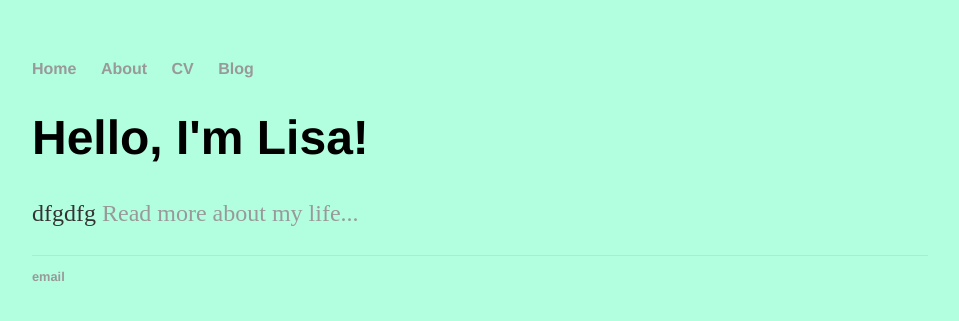
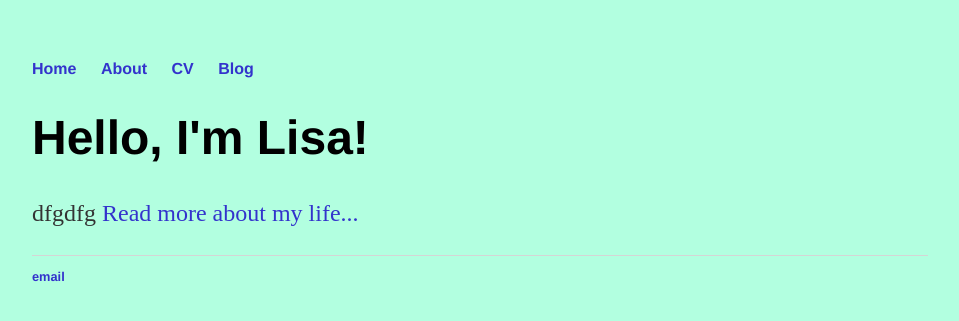
Before and after one commit to LisaBoloten/LisaBoloten, a Jekyll site: the page built from index.html, in a window 1280 px wide. Shown: the top 321 px of the page, without its empty margins (160-1119 px from the left). Built offline with Jekyll 4.4.1, drawn with Linux system fonts in a browser that asks for light colours.

Commit message:
Update main.css

```diff
--- a/css/main.css
+++ b/css/main.css
@@ -15,10 +15,11 @@ nav ul li, footer ul li {
 }
 a {
     text-decoration: none;
-    color: #999;
+    color: #3333CC;
 }
 a:hover {
-    text-decoration: underline;
+    text-decoration: none;
+    color: #6B24B2;
 }
 h1 {
     font-size: 3em;
```
